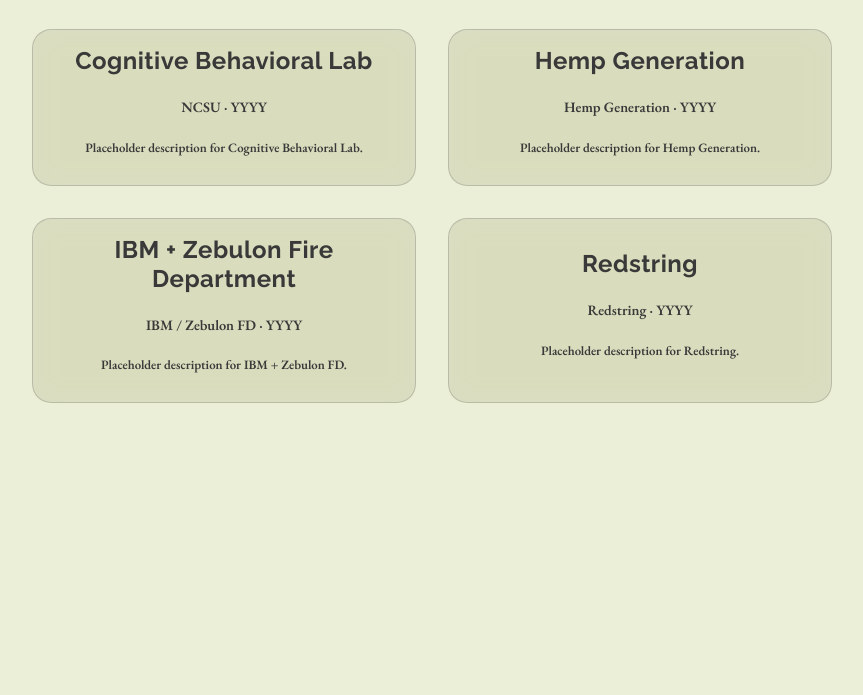
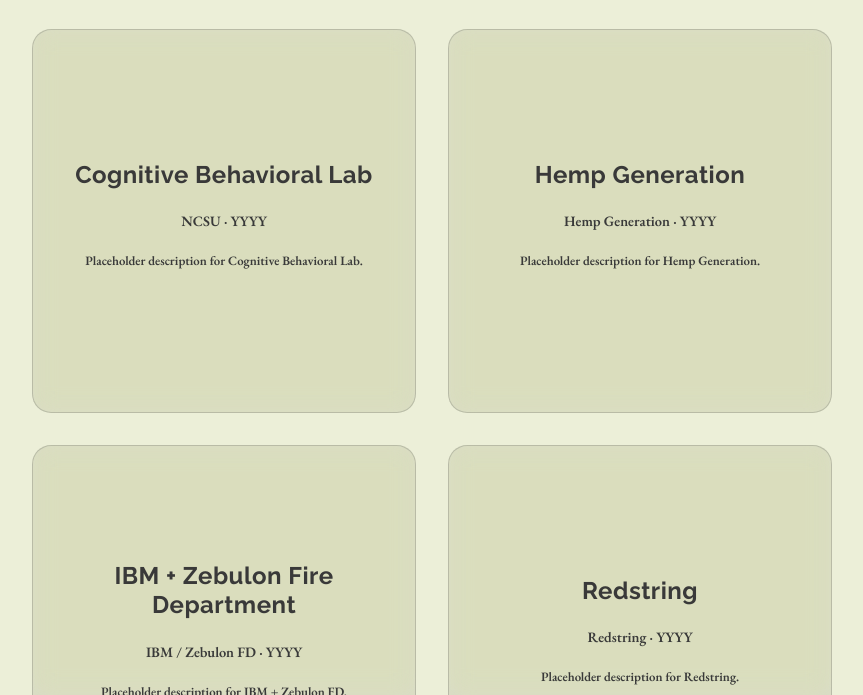
Before and after one commit to grantiguess/Portfolio, a plain HTML site: page index.html in a window 1280 px wide. Shown: the part 105-800 px from the top of the page, without its empty margins (208-1071 px from the left). Drawn offline with nearby package versions, Linux system fonts and the light colour scheme.

Commit message:
[Debug] Fixed some mobile bugs

```diff
--- a/assets/css/style.css
+++ b/assets/css/style.css
@@ -35,12 +35,12 @@ html,body {
 
 /* Frosted‑glass card */
 .card {
-    /* aspect-ratio: 1 / 1; */ /* Removed square aspect ratio for better mobile flow */
+    aspect-ratio: 1 / 1; /* Apply square aspect ratio always */
     backdrop-filter: blur(12px) saturate(160%);
     background: var(--glass-bg);
     border: 1px solid var(--glass-border);
     border-radius: var(--radius);
-    padding: 1.5rem; /* Adjusted padding slightly */
+    padding: 1.5rem; /* Base padding */
     transition: backdrop-filter .4s ease, transform .4s ease, opacity .4s;
     /* cursor is set dynamically in JS */
 }
@@ -110,22 +110,22 @@ h1,h2,h3 {
 /* Media Query for larger screens */
 @media (min-width: 600px) {
     .title-area-container {
-        width: clamp(400px, 70vw, 800px); /* Restore clamped width */
+        width: clamp(400px, 70vw, 800px);
         max-width: 800px;
     }
 
     .entry-grid {
-        grid-template-columns: repeat(2, 1fr); /* Switch to 2 columns */
-        gap: 2rem; /* Restore original gap */
-        padding: 2rem; /* Restore original padding */
-        width: clamp(400px, 70vw, 800px); /* Restore clamped width */
+        grid-template-columns: repeat(2, 1fr);
+        gap: 2rem;
+        padding: 2rem;
+        width: clamp(400px, 70vw, 800px);
         max-width: 800px;
-        padding-top: 0; /* Keep padding-top 0 */
-        /* aspect-ratio could be re-applied to cards here if needed */
+        padding-top: 0;
     }
 
+    /* Card padding adjustment for desktop, aspect-ratio is now global */
     .card {
-       padding: 1rem; /* Reset padding for desktop cards if needed */
-       /* aspect-ratio: 1 / 1; */ /* Optional: Re-add aspect ratio for desktop */
+       padding: 1rem;
+       /* Removed aspect-ratio from here, now applied globally */
     }
 }
```
